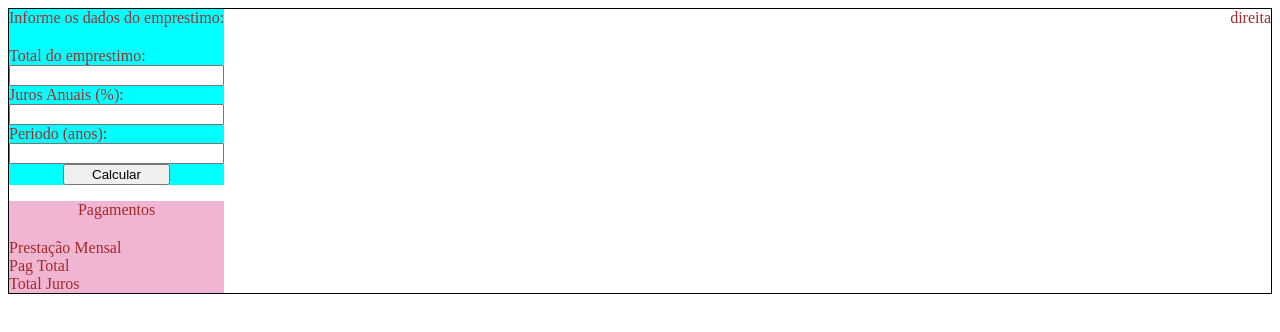
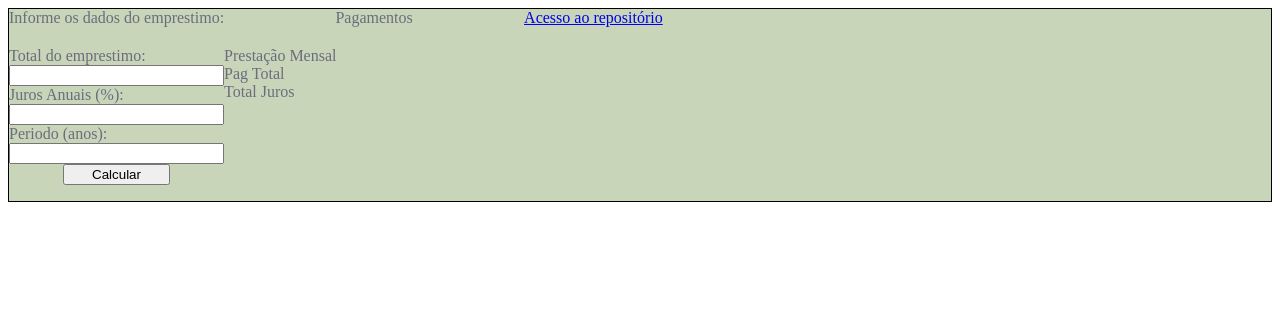
Before and after one commit to kellina/calculadora-emprestimo, a plain HTML site: page index.html in a window 1280 px wide. Drawn offline with Linux system fonts and the light colour scheme.

Commit message:
link add a calculadora

```diff
--- a/estilo.css
+++ b/estilo.css
@@ -1,15 +1,19 @@
 body {
-  color: brown;
+  color: #696d7d ;
 }
 
 div.conteiner {
   display: flex;
   justify-content:space-between;
   border: 1px solid black;
+  background-color: #c8d5b9;
+}
+
+div.formulario {
+  display: flex;
 }
 
 div.formulario form {
-  background-color: aqua;
   display: flex;
   flex-direction: column;
 }
@@ -24,7 +28,7 @@ div.titulo-form {
 }
 
 .result {
-  background-color: rgb(240, 181, 210);
+  width: 300px;
 }
 
 .titulo-pagamento {
--- a/index.html
+++ b/index.html
@@ -38,8 +38,10 @@
           </div>
 
         </div>
+        <div>
+          <a href="https://github.com/kellina/calculadora-emprestimo">Acesso ao repositório</a>
+        </div>
       </div>
-      <div class="graph"> direita </div>
     </div>
   </body>
 </html>
```
